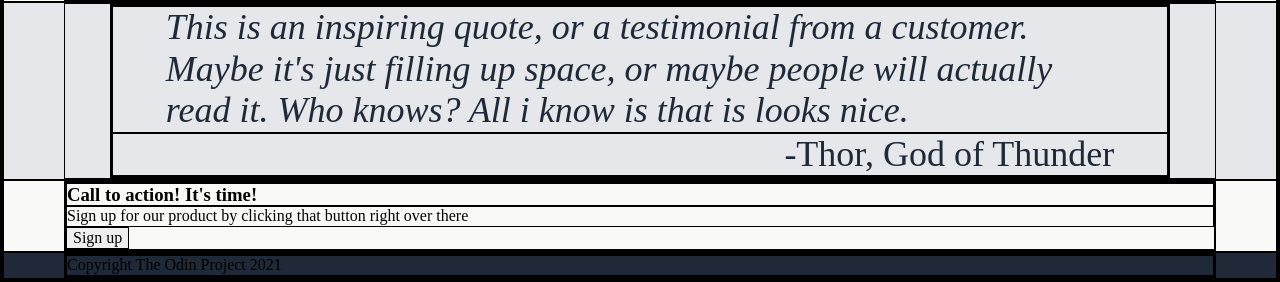
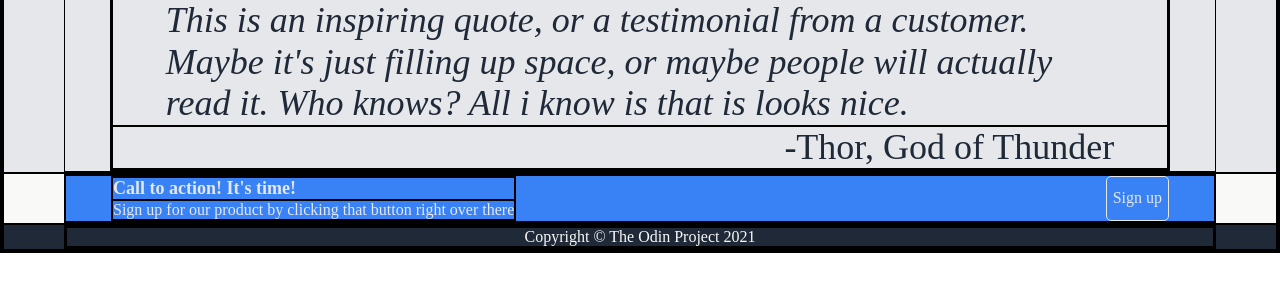
Before and after one commit to htder/Static-Web-Pages, a plain HTML site: page The Odin Project Exercise/index.html in a window 1280 px wide. Shown: the part 685-967 px from the top of the page. After the commit the page ends 938 px from the top, so only its background shows below. Drawn offline with Linux system fonts and the light colour scheme.

Commit message:
Alignment finished

```diff
--- a/The Odin Project Exercise/css/styles.css
+++ b/The Odin Project Exercise/css/styles.css
@@ -90,7 +90,7 @@ h2 {
 
 .middle--information figcaption {
   padding-top: 8px;
-  font-size: 18px;
+  font-size: 16px;
   text-align: center;
   width: 60%;
   justify-content: space-between;
@@ -146,3 +146,35 @@ h2 {
   background-color: #e5e7eb;
   padding: 0 45px 0 45px;
 }
+
+.signup--container {
+  display: flex;
+  background-color: #3882f6;
+}
+
+.signup-info h3 {
+  font-size: 18px;
+  color: #e5e7eb;
+}
+
+.signup-info p {
+  font-size: 16px;
+  color: #e5e7eb;
+}
+.signup-info {
+  margin-left: 45px;
+}
+
+.signup-button {
+  background-color: #3882f6;
+  color: #e5e7eb;
+  border-color: #e5e7eb;
+  margin-left: auto;
+  border-radius: 5px;
+  margin-right: 45px;
+}
+
+.copyright {
+  text-align: center;
+  color: #f9faf8;
+}
--- a/The Odin Project Exercise/index.html
+++ b/The Odin Project Exercise/index.html
@@ -112,20 +112,22 @@
       <div class="inset-content-light">
         <section class="middle--signup">
           <div class="signup--container">
-            <h3>Call to action! It's time!</h3>
-            <p>
-              Sign up for our product by clicking that button right over there
-            </p>
-            <button>Sign up</button>
+            <div class="signup-info">
+              <h3>Call to action! It's time!</h3>
+              <p>
+                Sign up for our product by clicking that button right over there
+              </p>
+            </div>
+            <button class="signup-button">Sign up</button>
           </div>
         </section>
       </div>
 
       <!--- Footer-->
       <div class="inset-content-dark">
-        <section>
-          <footer>
-            <p>Copyright The Odin Project 2021</p>
+        <section class="copyright--section">
+          <footer class="copyright">
+            <p>Copyright &#169; The Odin Project 2021</p>
           </footer>
         </section>
       </div>
```
